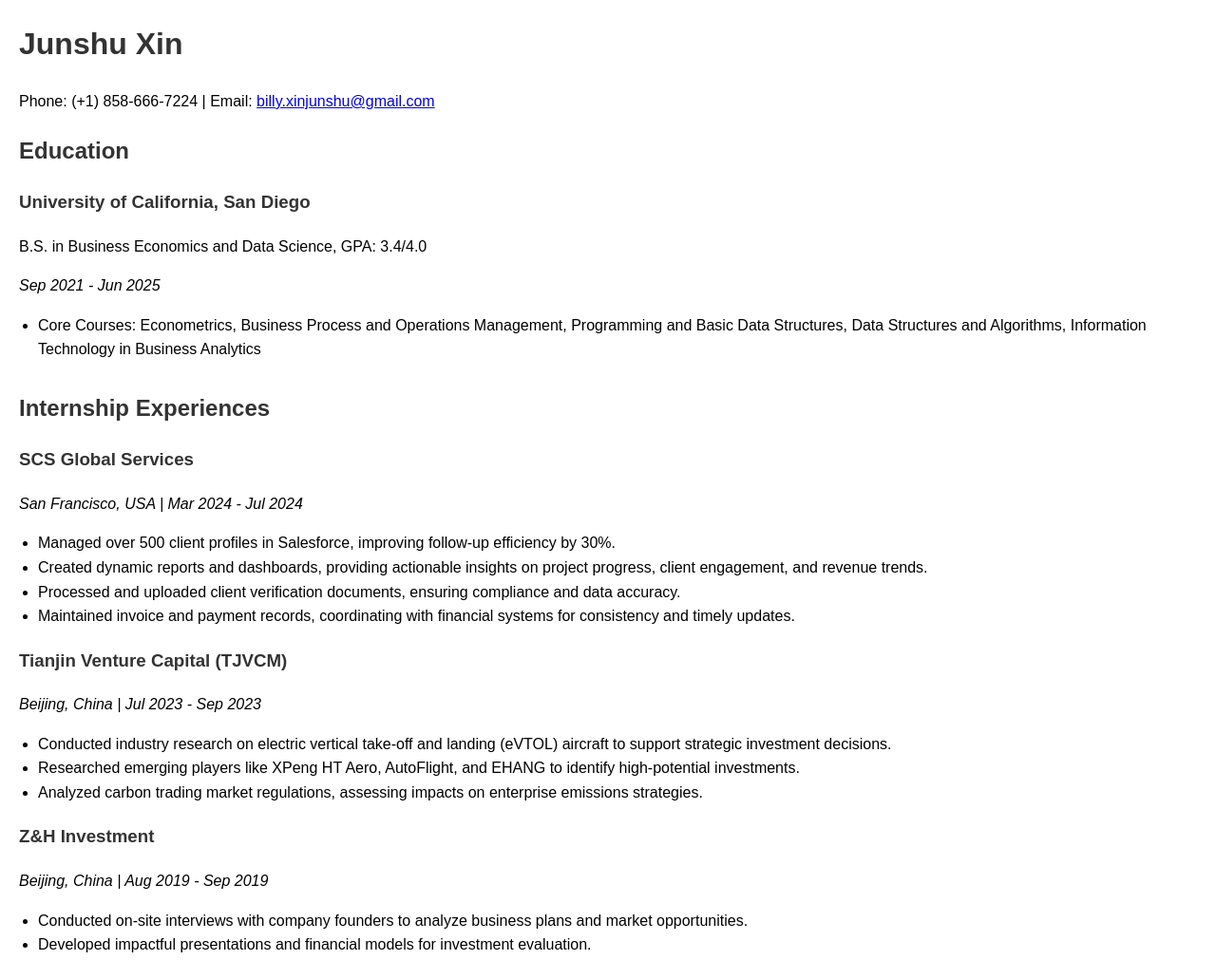
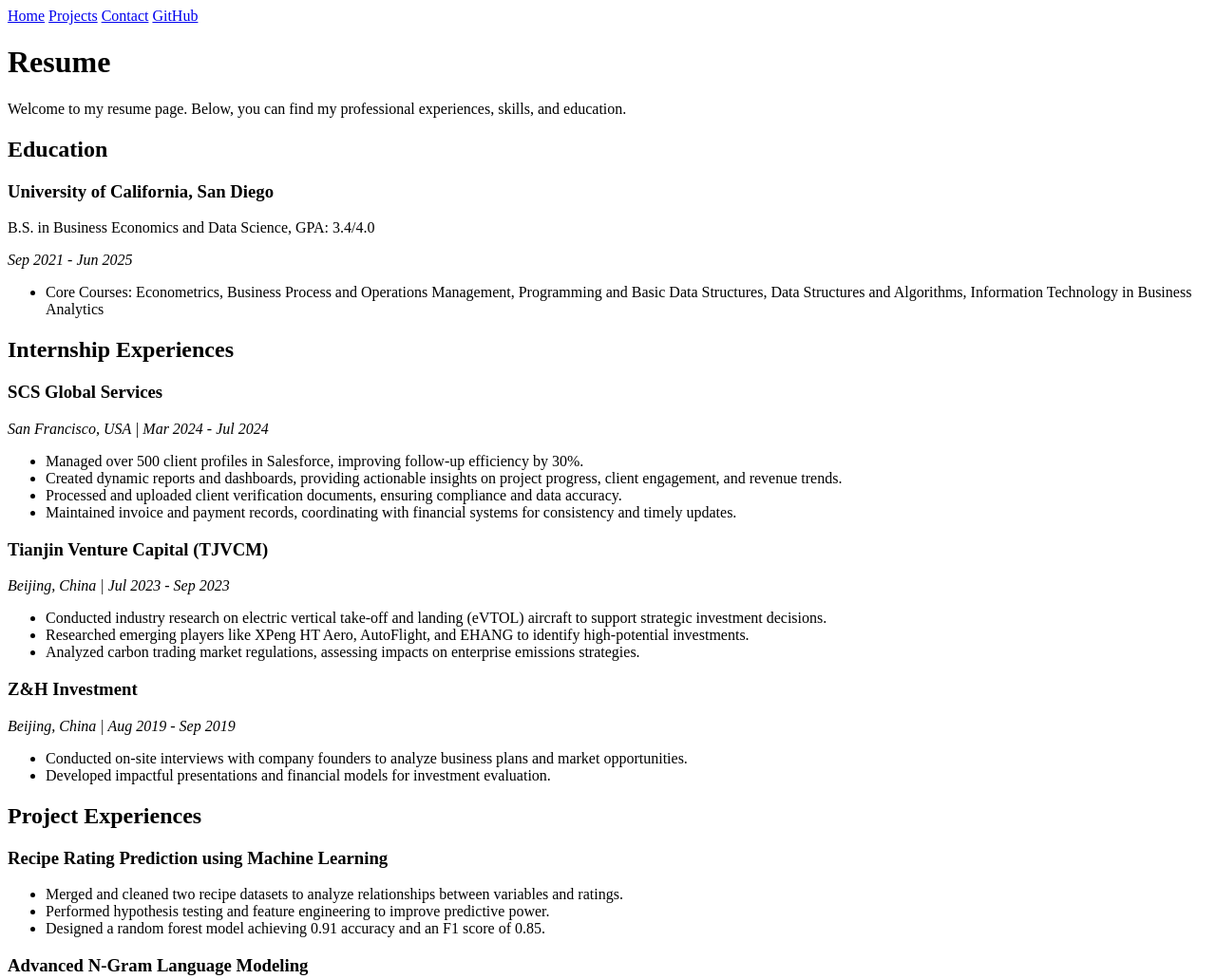
Before and after one commit to JunshuXin/portfolio, a plain HTML site: page resume/resume.html in a window 1280 px wide. Shown: the top 1031 px of the page at 95% size. Drawn offline with Linux system fonts and the light colour scheme.

Commit message:
Update resume.html

```diff
--- a/resume/resume.html
+++ b/resume/resume.html
@@ -3,30 +3,19 @@
 <head>
     <meta charset="UTF-8">
     <meta name="viewport" content="width=device-width, initial-scale=1.0">
-    <title>Junshu Xin - Resume</title>
-    <link rel="stylesheet" href="../style.css"> <!-- Link to your global CSS file -->
-    <style>
-        body {
-            font-family: Arial, sans-serif;
-            margin: 20px;
-            line-height: 1.6;
-        }
-        h1, h2, h3 {
-            color: #333;
-        }
-        ul {
-            padding-left: 20px;
-        }
-        .section {
-            margin-bottom: 30px;
-        }
-    </style>
+    <title>Resume - Junshu Xin</title>
 </head>
 <body>
-    <h1>Junshu Xin</h1>
-    <p>Phone: (+1) 858-666-7224 | Email: <a href="mailto:billy.xinjunshu@gmail.com">billy.xinjunshu@gmail.com</a></p>
+    <nav>
+        <a href="../index.html">Home</a>
+        <a href="../projects/index.html">Projects</a>
+        <a href="../contact/index.html">Contact</a>
+        <a href="https://github.com/JunshuXin" target="_blank">GitHub</a>
+    </nav>
 
-    <section class="section">
+    <h1>Resume</h1>
+    <p>Welcome to my resume page. Below, you can find my professional experiences, skills, and education.</p>
+
     <h2>Education</h2>
     <h3>University of California, San Diego</h3>
     <p>B.S. in Business Economics and Data Science, GPA: 3.4/4.0</p>
@@ -34,9 +23,7 @@
     <ul>
         <li>Core Courses: Econometrics, Business Process and Operations Management, Programming and Basic Data Structures, Data Structures and Algorithms, Information Technology in Business Analytics</li>
     </ul>
-    </section>
 
-    <section class="section">
     <h2>Internship Experiences</h2>
     <h3>SCS Global Services</h3>
     <p><em>San Francisco, USA | Mar 2024 - Jul 2024</em></p>
@@ -61,9 +48,7 @@
         <li>Conducted on-site interviews with company founders to analyze business plans and market opportunities.</li>
         <li>Developed impactful presentations and financial models for investment evaluation.</li>
     </ul>
-    </section>
 
-    <section class="section">
     <h2>Project Experiences</h2>
     <h3>Recipe Rating Prediction using Machine Learning</h3>
     <ul>
@@ -77,16 +62,13 @@
         <li>Built an NGramLM class with configurable n-grams and backoff techniques for text generation.</li>
         <li>Implemented tokenization and probability computations using pandas and numpy.</li>
     </ul>
-    </section>
 
-    <section class="section">
     <h2>Skills</h2>
     <ul>
         <li>Programming: Python, Java, R, Stata, SQL</li>
         <li>Tools: Microsoft Office, Salesforce</li>
         <li>Domain Expertise: Financial Statement Analysis, Data Analytics</li>
     </ul>
-    </section>
 
     <footer>
         <p>&copy; 2025 Junshu Xin. All Rights Reserved.</p>
```
Lines whose indentation alone changed are shown as unchanged.
